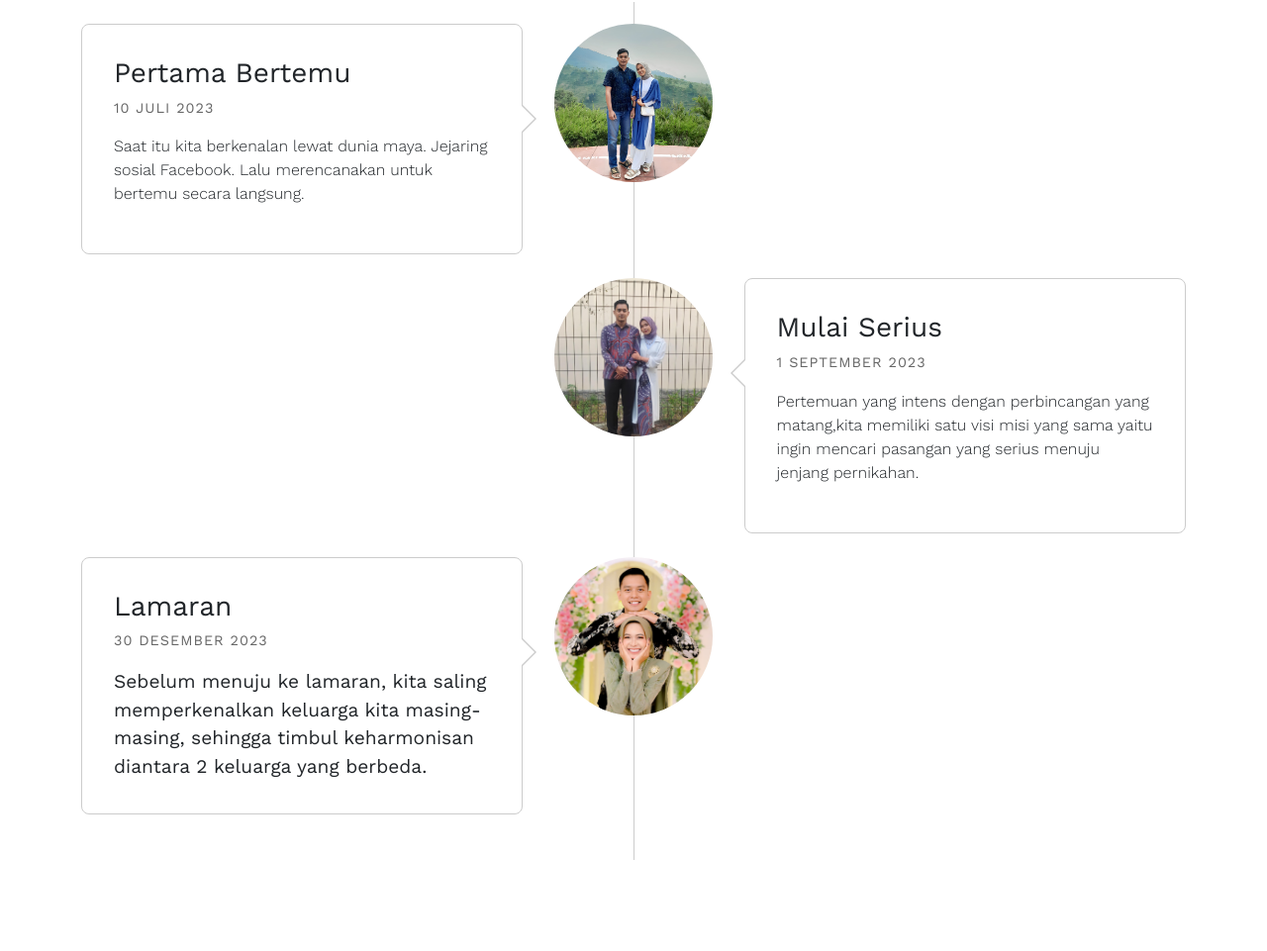
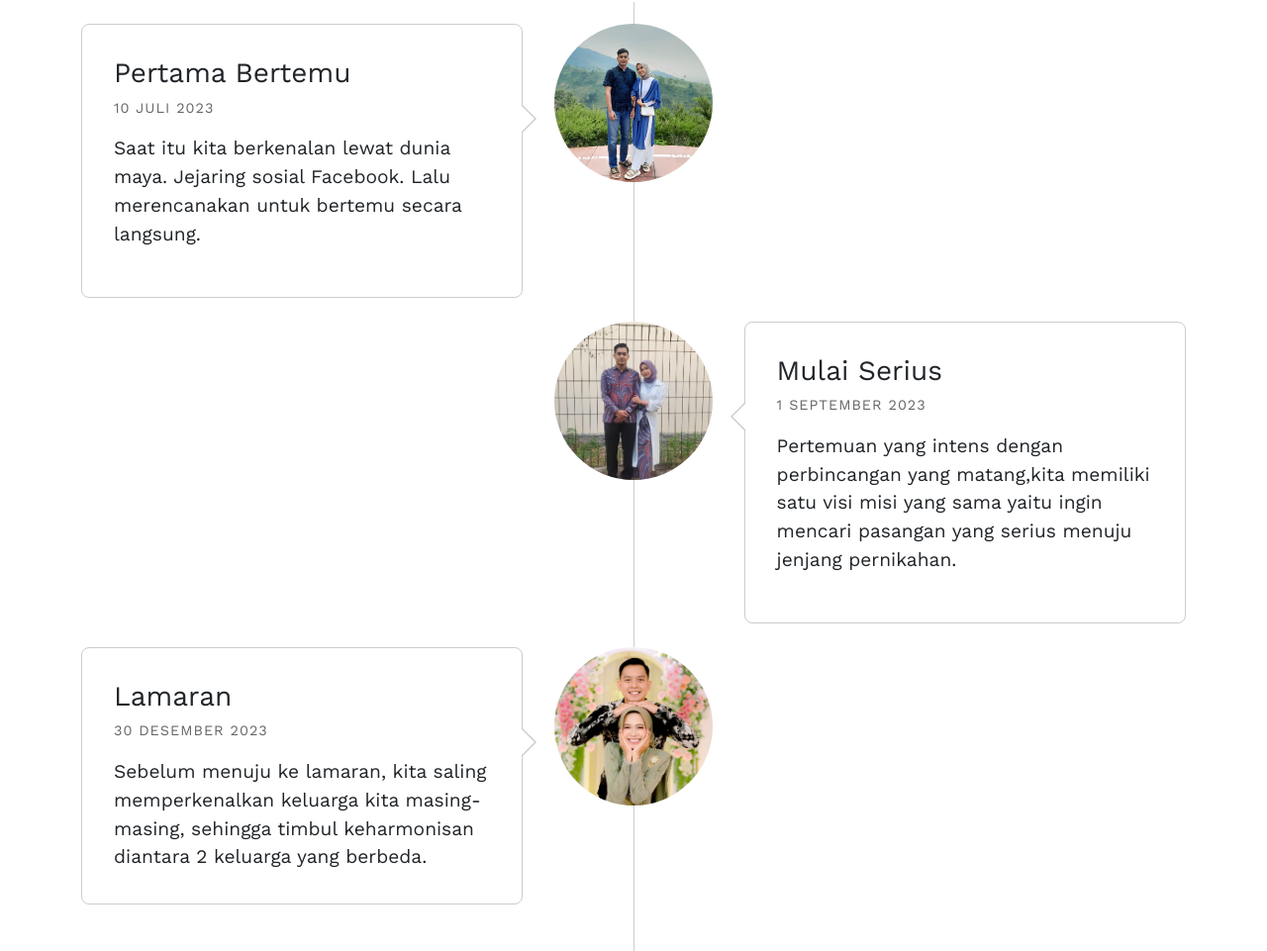
Before and after one commit to SofikhatunGilang/SofikhatunGilang_Undangan_Pernikahan, a plain HTML site: page index.html in a window 1280 px wide. Shown: the part 2954-3915 px from the top of the page at 99% size. Drawn offline with nearby package versions, Linux system fonts and the light colour scheme; some packages are replaced by stand-ins of ours; a script that the page names is missing.

Commit message:
first commit

```diff
--- a/index.html
+++ b/index.html
@@ -195,7 +195,7 @@
                   <span>10 Juli 2023</span>
                 </div>
                 <div class="timeline-body">
-                  <p>Saat itu kita berkenalan lewat dunia maya. Jejaring sosial Facebook. Lalu merencanakan untuk bertemu secara langsung.
+                  Saat itu kita berkenalan lewat dunia maya. Jejaring sosial Facebook. Lalu merencanakan untuk bertemu secara langsung.
                   </p>
                 </div>
               </div>
@@ -209,7 +209,7 @@
                   <span>1 September 2023</span>
                 </div>
                 <div class="timeline-body">
-                  <p>Pertemuan yang intens dengan perbincangan yang matang,kita memiliki satu visi misi yang sama yaitu ingin mencari pasangan yang serius menuju jenjang pernikahan.
+                  Pertemuan yang intens dengan perbincangan yang matang,kita memiliki satu visi misi yang sama yaitu ingin mencari pasangan yang serius menuju jenjang pernikahan.
                   </p>
                 </div>
               </div>
```
